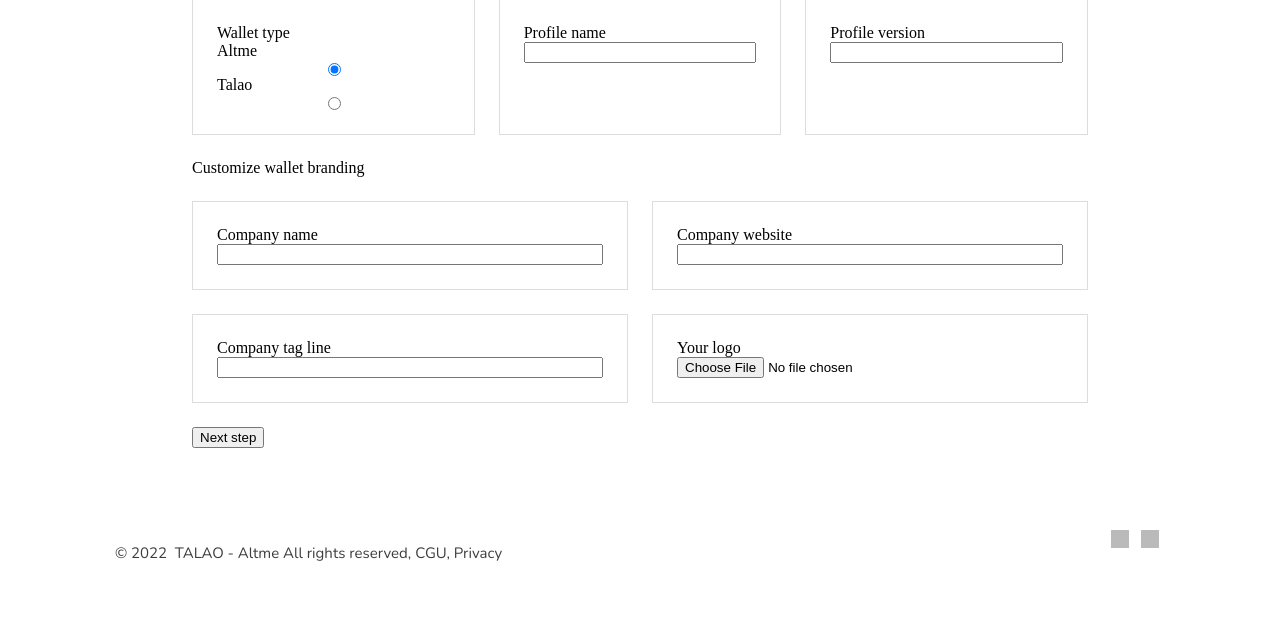
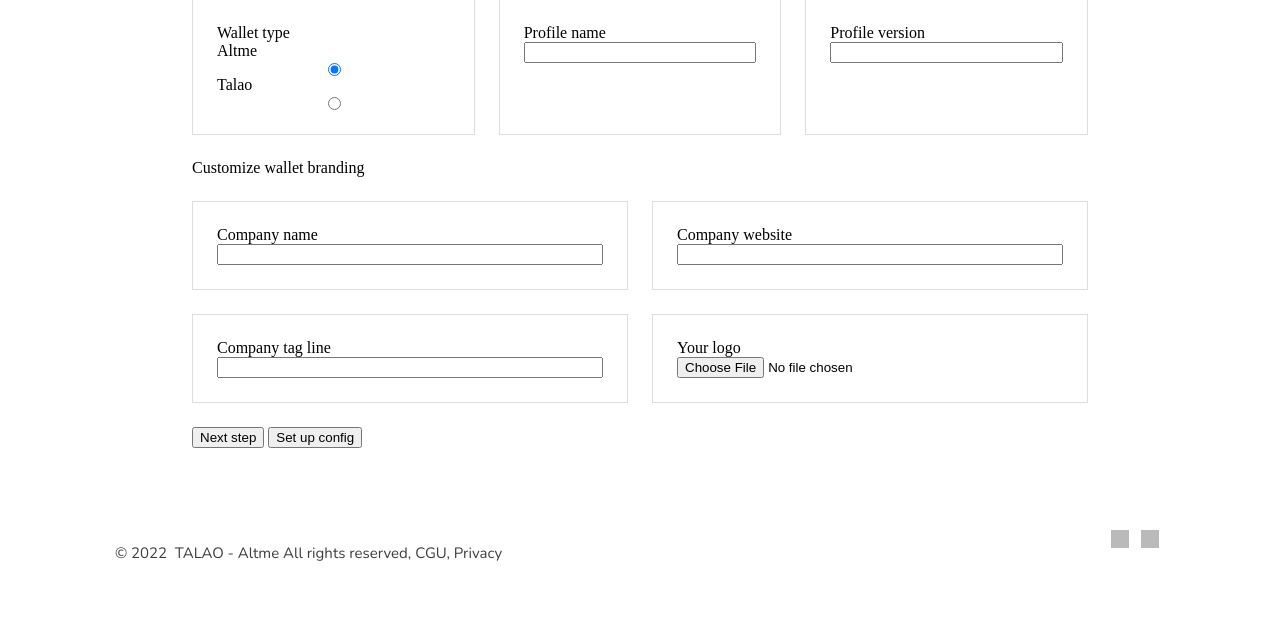
Before and after one commit to malach-it/wallet-provider, a Flask app: template templates/setup.html in a window 1280 px wide. Shown: the part 257-875 px from the top of the page. Run offline with Flask 3, Linux system fonts and the light colour scheme; the template is opened without the code that fills it, so the values that code supplies are empty; parts of the project's set-up code (start-up, migrations or seed data) failed here and were passed over; grey boxes are pictures that could not be loaded.

Commit message:
debug + setup buttons

```diff
--- a/db.py
+++ b/db.py
@@ -78,12 +78,10 @@ def create_organisation(name: str) -> bool:
 
 def update_config(config: str, organisation: str) -> bool:
     conn = sqlite3.connect('db.sqlite')
-    logging.info("trying to update %s config",organisation)
     c = conn.cursor()
     c.execute("update organisations set configured=1 , config=('{config}') where name='{organisation}'".format(
         config=config, organisation=organisation))
     conn.commit()
-    logging.info("updated config of %s with %s",organisation,config)
     return True
 
 
--- a/main.py
+++ b/main.py
@@ -126,7 +126,6 @@ def login():
     # logging.info(user_session.userinfo["vp_token_payload"]
     #             ["verifiableCredential"]["credentialSubject"]["email"])
     session["email"] = user_session.userinfo["vp_token_payload"]["verifiableCredential"]["credentialSubject"]["email"]
-    # session["email"] = "achille@talao.io"
     return (render_template("login.html", email=session.get("email")))
 
 
@@ -329,7 +328,6 @@ def set_config():
         filename = session["organisation"] + \
             "."+file.filename.rsplit('.', 1)[1].lower()
         file.save(os.path.join(app.config['UPLOAD_FOLDER'], filename))
-    logging.info("will update to "+json.dumps(wallet_provider_configuration))
     db.update_config(json.dumps(wallet_provider_configuration),
                      session["organisation"])
     return redirect("/dashboard")
--- a/templates/setup.html
+++ b/templates/setup.html
@@ -174,6 +174,8 @@
                     <div class="buttonsStep">
                         <button type="button" style="margin-left: auto;" class="nextStep" onclick="goStep2()">Next
                             step</button>
+                        <input type="submit" value="Set up config">
+
                     </div>
 
                 </div>
@@ -218,6 +220,8 @@
                     </div>
                     <div class="buttonsStep">
                         <button type="button" class="nextStep" onclick="goStep1()">Previous step</button>
+                        <input type="submit" value="Set up config">
+
                         <button type="button" class="nextStep" onclick="goStep3()">Next step</button>
                     </div>
                 </div>
@@ -283,6 +287,8 @@
                     </div>
                     <div class="buttonsStep">
                         <button type="button" class="nextStep" onclick="goStep2()">Previous step</button>
+                        <input type="submit" value="Set up config">
+
                         <button type="button" class="nextStep" onclick="goStep4()">Next step</button>
                     </div>
 
@@ -413,6 +419,8 @@
                     <div class="buttonsStep">
 
                         <button type="button" class="nextStep" onclick="goBackStep4()">Previous step</button>
+                        <input type="submit" value="Set up config">
+
                         <button type="button" class="nextStep" onclick="goStep5()">Next step</button>
                     </div>
 
@@ -443,7 +451,8 @@
                     </div>
                     <div class="optionDiv">
                         <p>Custom support email</p>
-                        <input id="customEmailSupport" name="customEmailSupport" type="checkbox" onclick="switchSupportEmail()">
+                        <input id="customEmailSupport" name="customEmailSupport" type="checkbox"
+                            onclick="switchSupportEmail()">
 
                     </div>
                     <div class="displayNone" id="customEmailDiv">
@@ -537,15 +546,15 @@
         document.getElementById("{{config["selfSovereignIdentityOptions"]["customOidc4vcProfile"]["subjectSyntaxeType"]}}").checked = true
 
         let oidc4vciDraft = "{{config["selfSovereignIdentityOptions"]["customOidc4vcProfile"]["oidc4vciDraft"]}}"
-        oidc4vciDraft = oidc4vciDraft === "8" ? "eightvci" : oidc4vciDraft === "11" ? "elevenvci" : oidc4vciDraft === "12" ? "twelvevci" : oidc4vciDraft === "13" ? "thirteenvci" :null
+        oidc4vciDraft = oidc4vciDraft === "8" ? "eightvci" : oidc4vciDraft === "11" ? "elevenvci" : oidc4vciDraft === "12" ? "twelvevci" : oidc4vciDraft === "13" ? "thirteenvci" : null
         document.getElementById(oidc4vciDraft).checked = true
 
         let oidc4vpDraft = "{{config["selfSovereignIdentityOptions"]["customOidc4vcProfile"]["oidc4vpDraft"]}}"
-        oidc4vpDraft = oidc4vpDraft === "10" ? "tenvp" : oidc4vpDraft === "18" ? "eighteenvp"  : oidc4vpDraft === "13" ? "thirteenvp" :null
+        oidc4vpDraft = oidc4vpDraft === "10" ? "tenvp" : oidc4vpDraft === "18" ? "eighteenvp" : oidc4vpDraft === "13" ? "thirteenvp" : null
         document.getElementById(oidc4vpDraft).checked = true
 
         let siopv2Draft = "{{config["selfSovereignIdentityOptions"]["customOidc4vcProfile"]["siopv2Draft"]}}"
-        siopv2Draft = siopv2Draft === "12" ? "twelvesiop"  :null
+        siopv2Draft = siopv2Draft === "12" ? "twelvesiop" : null
         document.getElementById(siopv2Draft).checked = true
 
         document.getElementById("displayChatSupport").checked = "{{config["helpCenterOptions"]["displayChatSupport"]}}" === "True" ? true : false
```
